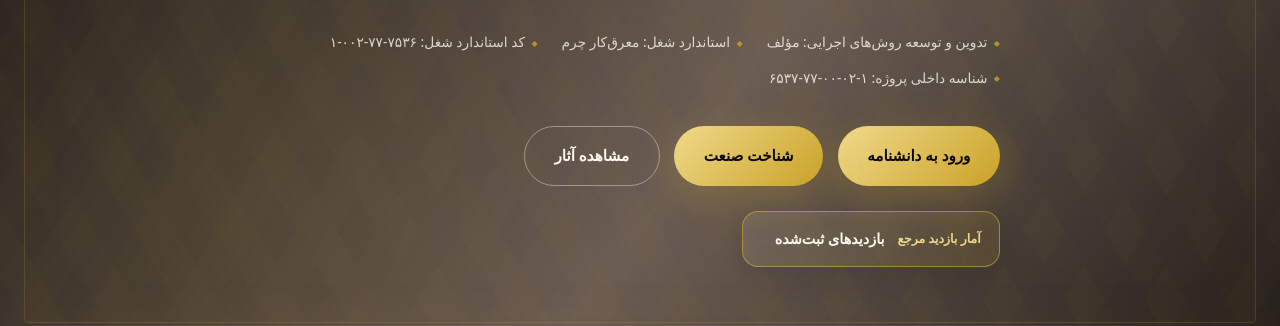
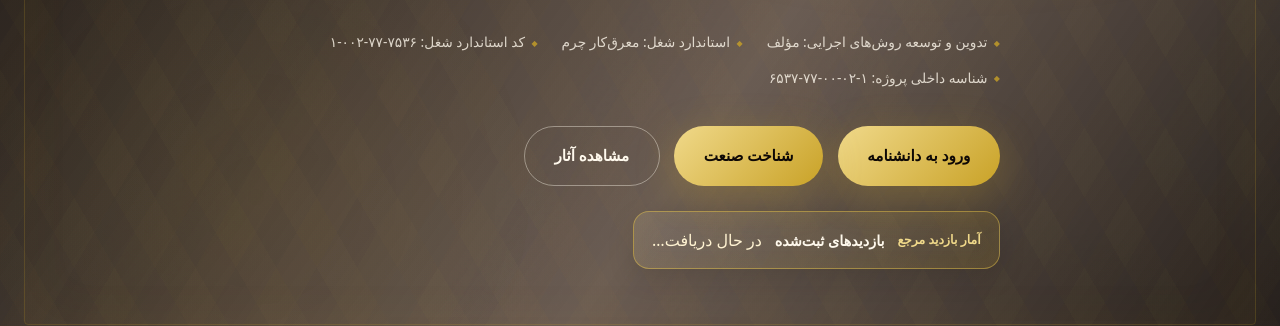
Before and after one commit to deepdesigntechnology-design/novin-leather-marquetry, a plain HTML site: page index.html in a window 1280 px wide. Shown: the part 479-805 px from the top of the page. Drawn offline with Linux system fonts and the light colour scheme; a web font is replaced by a local one.

Commit message:
تنظیم نمایش متنی شمارنده بازدید در صفحه نخست

```diff
--- a/index.html
+++ b/index.html
@@ -53,7 +53,7 @@
 <div class="visitor-counter" aria-label="آمار بازدید وب‌سایت">
 <span class="visitor-counter-label">آمار بازدید مرجع</span>
 <strong>بازدیدهای ثبت‌شده</strong>
-<div class="counterapi" ns="deepdesigntechnology-design.github.io" key="site-total" action="view" noCss="true" noIcon="true" label="بازدید" style="min-height:28px"></div>
+<span class="visitor-counter-count" data-site-views>در حال دریافت…</span>
 </div>
 </div>
 </section>
```
